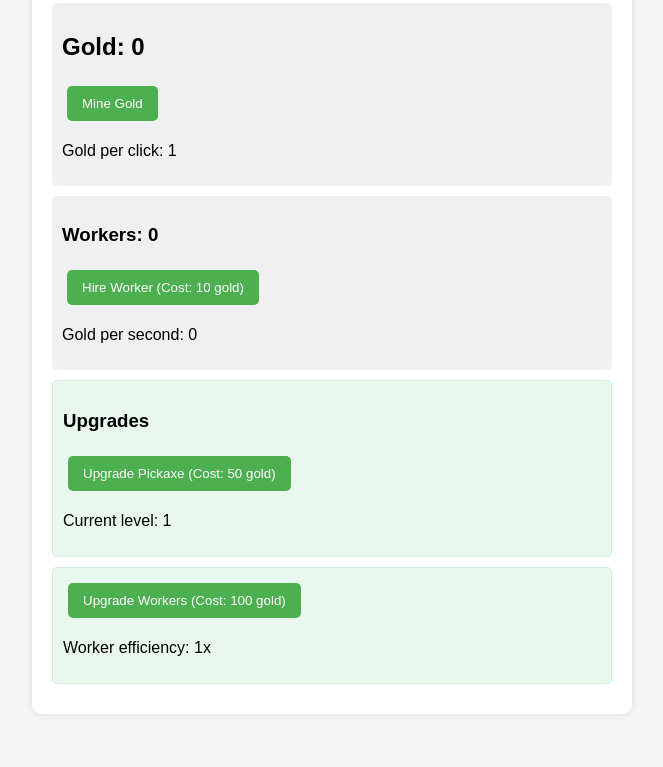
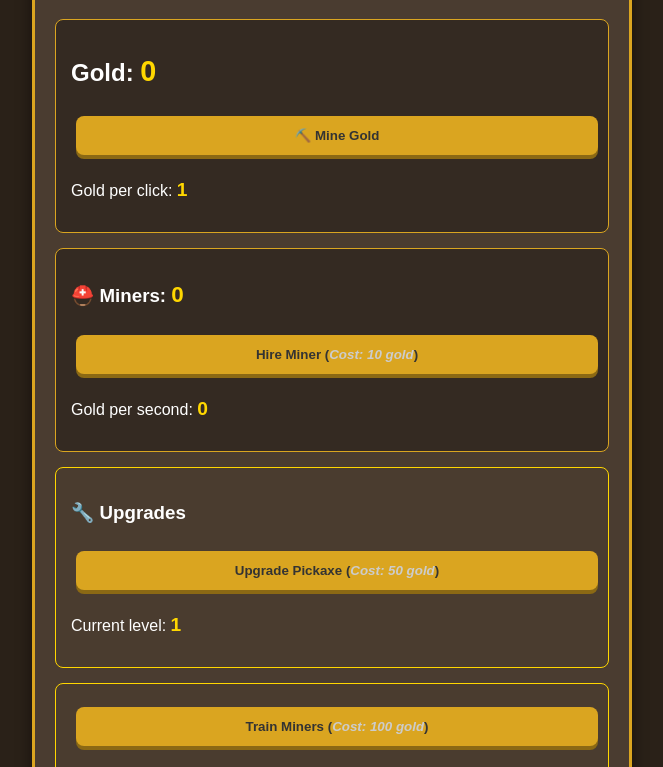
Before and after one commit to Dragonghgh/Idle-Mining-game-deep-seek, a plain HTML site: page index.html in a window 1280 px wide. Shown: the part 117-884 px from the top of the page, without its empty margins (308-971 px from the left). Before the commit the page ends 851 px from the top, so only its background shows below. Drawn offline with Linux system fonts and the light colour scheme.

Commit message:
Update index.html

```diff
--- a/index.html
+++ b/index.html
@@ -2,74 +2,132 @@
 <html lang="en">
 <head>
     <meta charset="UTF-8">
-    <meta name="viewport" content="width=device-width, initial-scale=1.0">
+    <meta name="viewport" content="width=device-width, initial-scale=1.0, maximum-scale=1.0, user-scalable=no">
     <title>Idle Miner</title>
     <style>
+        :root {
+            --rock-color: #4a3c30;
+            --gold-color: #ffd700;
+            --dark-gold: #daa520;
+            --coal-color: #333333;
+            --mine-bg: #2a2118;
+        }
+
         body {
-            font-family: Arial, sans-serif;
+            font-family: 'Arial', sans-serif;
             max-width: 600px;
             margin: 0 auto;
             padding: 20px;
-            background-color: #f5f5f5;
+            background-color: var(--mine-bg);
+            color: white;
+            touch-action: manipulation;
         }
+
         .container {
-            background-color: white;
+            background-color: var(--rock-color);
             padding: 20px;
             border-radius: 10px;
-            box-shadow: 0 0 10px rgba(0,0,0,0.1);
+            box-shadow: 0 0 15px rgba(0, 0, 0, 0.5);
+            border: 3px solid var(--dark-gold);
         }
+
+        h1 {
+            color: var(--gold-color);
+            text-align: center;
+            text-shadow: 2px 2px 4px rgba(0, 0, 0, 0.5);
+            border-bottom: 2px solid var(--dark-gold);
+            padding-bottom: 10px;
+        }
+
         button {
-            padding: 10px 15px;
-            margin: 5px;
-            background-color: #4CAF50;
-            color: white;
+            padding: 12px 18px;
+            margin: 8px 5px;
+            background-color: var(--dark-gold);
+            color: #333;
             border: none;
-            border-radius: 5px;
+            border-radius: 8px;
             cursor: pointer;
+            font-weight: bold;
+            box-shadow: 0 4px 0 #8b6914;
+            transition: all 0.1s;
+            width: 100%;
         }
+
+        button:active {
+            transform: translateY(2px);
+            box-shadow: 0 2px 0 #8b6914;
+        }
+
         button:disabled {
-            background-color: #cccccc;
+            background-color: #5a5a5a;
+            color: #999;
+            box-shadow: 0 4px 0 #333;
         }
+
         .resource {
-            margin: 10px 0;
-            padding: 10px;
-            background-color: #f0f0f0;
-            border-radius: 5px;
+            margin: 15px 0;
+            padding: 15px;
+            background-color: rgba(0, 0, 0, 0.3);
+            border-radius: 8px;
+            border: 1px solid var(--dark-gold);
         }
+
         .upgrade {
-            margin: 10px 0;
-            padding: 10px;
-            background-color: #e9f7ef;
-            border-radius: 5px;
-            border: 1px solid #d4edda;
+            margin: 15px 0;
+            padding: 15px;
+            background-color: rgba(74, 60, 48, 0.7);
+            border-radius: 8px;
+            border: 1px solid var(--gold-color);
+        }
+
+        .counter {
+            font-size: 1.2em;
+            color: var(--gold-color);
+            font-weight: bold;
+        }
+
+        .cost {
+            color: #ccc;
+            font-style: italic;
+        }
+
+        @media (max-width: 480px) {
+            body {
+                padding: 10px;
+            }
+
+            button {
+                padding: 10px 15px;
+                font-size: 0.9em;
+            }
         }
     </style>
 </head>
 <body>
     <div class="container">
-        <h1>Idle Miner</h1>
+        <h1>⛏️ Idle Miner ⛏️</h1>
 
         <div class="resource">
-            <h2>Gold: <span id="gold">0</span></h2>
-            <button id="mineGold">Mine Gold</button>
-            <p>Gold per click: <span id="goldPerClick">1</span></p>
+            <h2>Gold: <span id="gold" class="counter">0</span></h2>
+            <button id="mineGold">⛏️ Mine Gold</button>
+            <p>Gold per click: <span id="goldPerClick" class="counter">1</span></p>
         </div>
 
         <div class="resource">
-            <h3>Workers: <span id="workers">0</span></h3>
-            <button id="hireWorker">Hire Worker (Cost: <span id="workerCost">10</span> gold)</button>
-            <p>Gold per second: <span id="goldPerSecond">0</span></p>
+            <h3>⛑️ Miners: <span id="workers" class="counter">0</span></h3>
+            <button id="hireWorker">Hire Miner (<span class="cost">Cost: <span id="workerCost">10</span> gold</span>)</button>
+            <p>Gold per second: <span id="goldPerSecond" class="counter">0</span></p>
         </div>
 
         <div class="upgrade">
-            <h3>Upgrades</h3>
-            <button id="upgradePickaxe">Upgrade Pickaxe (Cost: <span id="pickaxeCost">50</span> gold)</button>
-            <p>Current level: <span id="pickaxeLevel">1</span></p>
+            <h3>🔧 Upgrades</h3>
+            <button id="upgradePickaxe">Upgrade Pickaxe (<span class="cost">Cost: <span id="pickaxeCost">50</span> gold</span>)</button>
+            <p>Current level: <span id="pickaxeLevel" class="counter">1</span></p>
         </div>
 
         <div class="upgrade">
-            <button id="upgradeWorker">Upgrade Workers (Cost: <span id="workerUpgradeCost">100</span> gold)</button>
-            <p>Worker efficiency: <span id="workerEfficiency">1</span>x</p>
+            <button id="upgradeWorker">Train Miners (<span class="cost">Cost: <span id="workerUpgradeCost">100</span> gold</span>)</button>
+            <p>Miner efficiency: <span id="workerEfficiency" class="counter">1</span>x</p>
         </div>
     </div>
 
```
